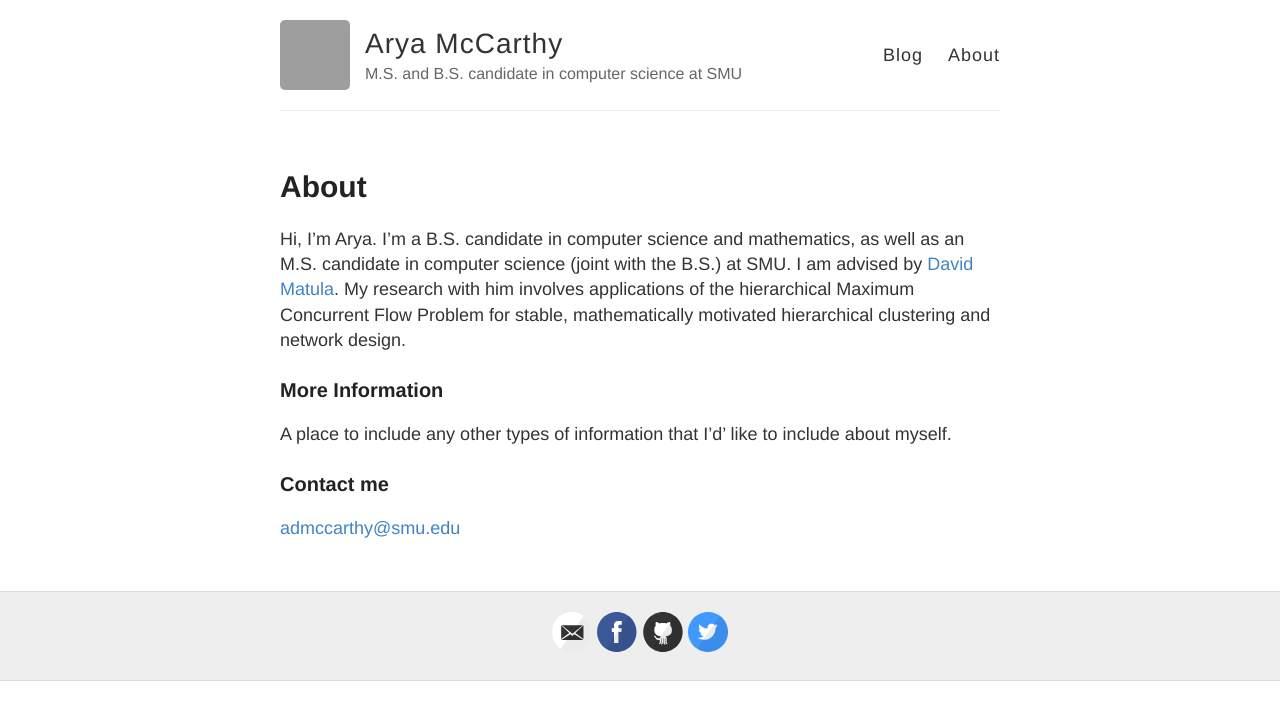
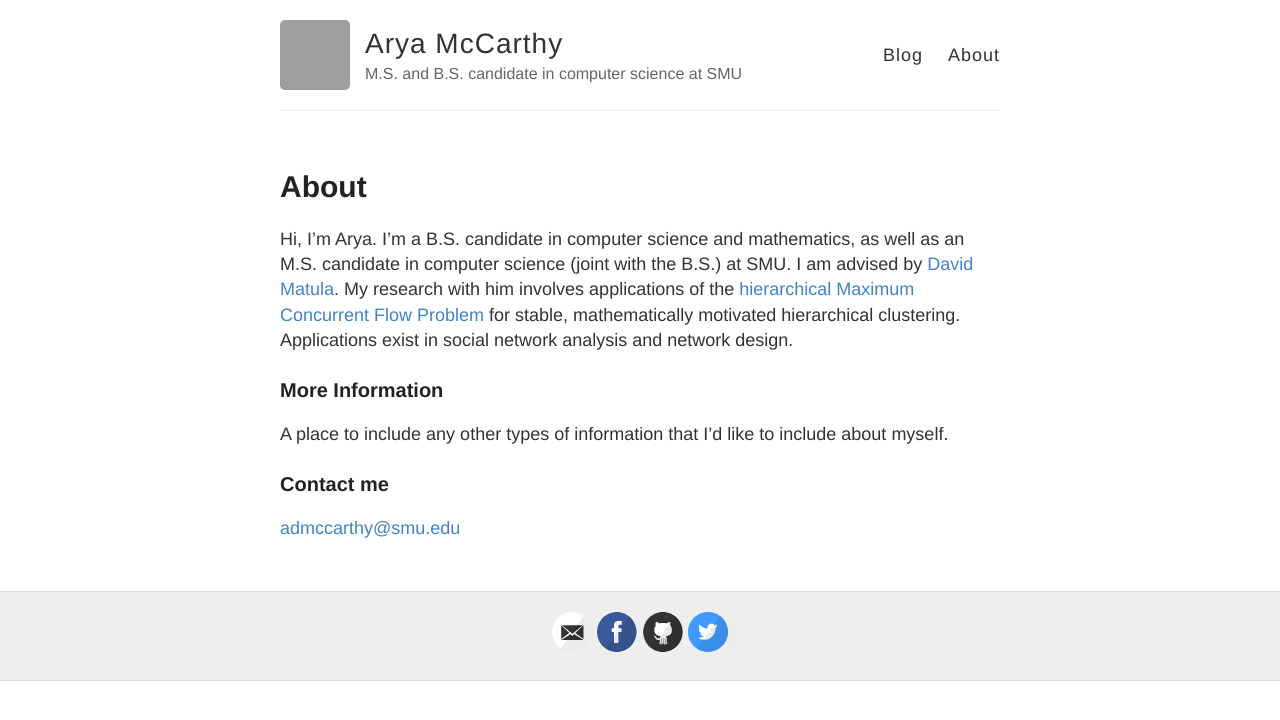
Before and after one commit to aryamccarthy/aryamccarthy.github.io, a Jekyll site: the page built from about.md, in a window 1280 px wide. Shown: the top 720 px of the page. Built offline with Jekyll 4.4.1, drawn with Linux system fonts in a browser that asks for light colours; grey boxes are pictures that could not be loaded.

Commit message:
Added links to About.

```diff
--- a/about.md
+++ b/about.md
@@ -4,11 +4,11 @@ title: About
 permalink: /about/
 ---
 
-Hi, I'm Arya. I'm a B.S. candidate in computer science and mathematics, as well as an M.S. candidate in computer science (joint with the B.S.) at SMU. I am advised by [David Matula](http://lyle.smu.edu/~matula/). My research with him involves applications of the hierarchical Maximum Concurrent Flow Problem for stable, mathematically motivated hierarchical clustering and network design.
+Hi, I'm Arya. I'm a B.S. candidate in computer science and mathematics, as well as an M.S. candidate in computer science (joint with the B.S.) at SMU. I am advised by [David Matula](http://lyle.smu.edu/~matula/). My research with him involves applications of the [hierarchical](http://dl.acm.org/citation.cfm?id=1415200) [Maximum Concurrent Flow Problem](https://en.wikipedia.org/wiki/Multi-commodity_flow_problem) for stable, mathematically motivated hierarchical clustering. Applications exist in social network analysis and network design.
 
 ### More Information
 
-A place to include any other types of information that I'd' like to include about myself.
+A place to include any other types of information that I'd like to include about myself.
 
 ### Contact me
 
```
